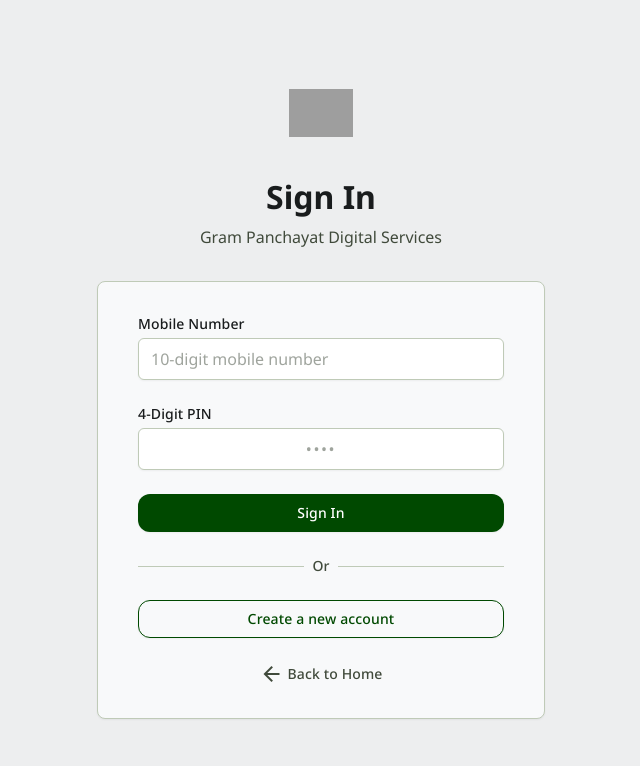
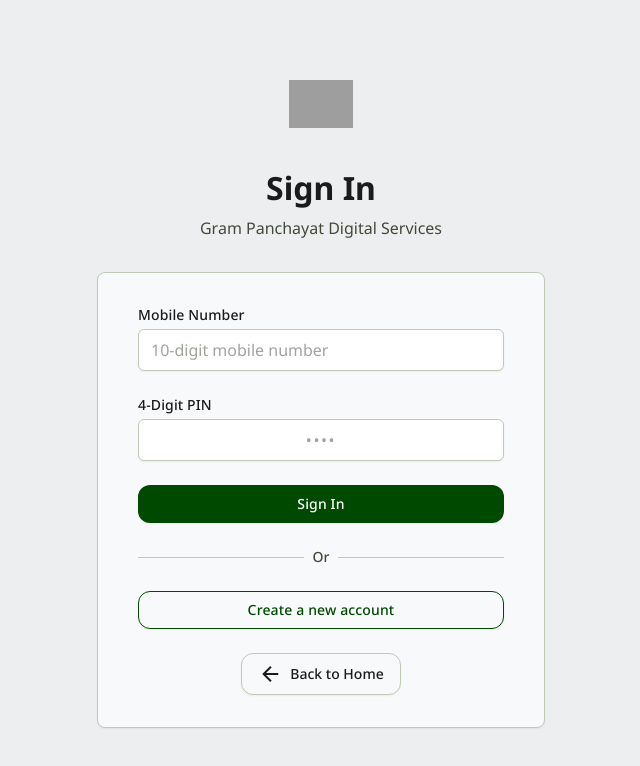
Before and after one commit to Mayuraglawe/GramPanchayattt, a Next.js app in the folder grampanchayat-platform/apps/web/: page /login in a window 1280 px wide. Shown: the top 766 px of the page, without its empty margins (319-959 px from the left). Built offline with nearby package versions, Linux system fonts and the light colour scheme; grey boxes are pictures that could not be loaded.

Commit message:
style: consistently format 'Back to Home' buttons across all public pages

```diff
--- a/grampanchayat-platform/apps/web/src/app/assets/page.tsx
+++ b/grampanchayat-platform/apps/web/src/app/assets/page.tsx
@@ -115,7 +115,7 @@ export default function PublicAssetsPage() {
       <div className="flex-1 py-10 px-4">
         <div className="max-w-5xl mx-auto">
         <div className="mb-6 flex items-center justify-between">
-          <Link href="/" className="inline-flex items-center text-sm font-medium text-primary hover:underline gap-1">
+          <Link href="/" className="inline-flex items-center gap-2 px-4 py-2 bg-surface text-on-surface border border-outline-variant rounded-full shadow-sm hover:bg-surface-container-high hover:text-primary transition-all text-sm font-medium">
             <span className="material-symbols-outlined text-[18px]">arrow_back</span>
             Back to Home
           </Link>
--- a/grampanchayat-platform/apps/web/src/app/certificates/page.tsx
+++ b/grampanchayat-platform/apps/web/src/app/certificates/page.tsx
@@ -71,7 +71,7 @@ export default function PublicCertificatesPage() {
       <div className="flex-1 py-10 px-4">
         <div className="max-w-3xl mx-auto">
           <div className="mb-6 flex items-center justify-between">
-            <Link href="/" className="inline-flex items-center text-sm font-medium text-primary hover:underline gap-1">
+            <Link href="/" className="inline-flex items-center gap-2 px-4 py-2 bg-surface text-on-surface border border-outline-variant rounded-full shadow-sm hover:bg-surface-container-high hover:text-primary transition-all text-sm font-medium">
               <span className="material-symbols-outlined text-[18px]">arrow_back</span>
               Back to Home
             </Link>
--- a/grampanchayat-platform/apps/web/src/app/complaints/page.tsx
+++ b/grampanchayat-platform/apps/web/src/app/complaints/page.tsx
@@ -71,7 +71,7 @@ export default function PublicComplaintsPage() {
       <div className="flex-1 py-10 px-4">
         <div className="max-w-3xl mx-auto">
         <div className="mb-6 flex items-center justify-between">
-          <Link href="/" className="inline-flex items-center text-sm font-medium text-primary hover:underline gap-1">
+          <Link href="/" className="inline-flex items-center gap-2 px-4 py-2 bg-surface text-on-surface border border-outline-variant rounded-full shadow-sm hover:bg-surface-container-high hover:text-primary transition-all text-sm font-medium">
             <span className="material-symbols-outlined text-[18px]">arrow_back</span>
             Back to Home
           </Link>
--- a/grampanchayat-platform/apps/web/src/app/feedback/page.tsx
+++ b/grampanchayat-platform/apps/web/src/app/feedback/page.tsx
@@ -60,7 +60,7 @@ export default function PublicFeedbackPage() {
       <div className="flex-1 py-10 px-4">
         <div className="max-w-2xl mx-auto">
         <div className="mb-6 flex items-center justify-between">
-          <Link href="/" className="inline-flex items-center text-sm font-medium text-primary hover:underline gap-1">
+          <Link href="/" className="inline-flex items-center gap-2 px-4 py-2 bg-surface text-on-surface border border-outline-variant rounded-full shadow-sm hover:bg-surface-container-high hover:text-primary transition-all text-sm font-medium">
             <span className="material-symbols-outlined text-[18px]">arrow_back</span>
             Back to Home
           </Link>
--- a/grampanchayat-platform/apps/web/src/app/login/page.tsx
+++ b/grampanchayat-platform/apps/web/src/app/login/page.tsx
@@ -156,8 +156,8 @@ function LoginForm() {
               </Link>
             </div>
 
-            <div className="mt-6 text-center">
-              <Link href="/" className="text-label-md font-label-md text-on-surface-variant hover:text-primary transition-colors flex items-center justify-center gap-1">
+            <div className="mt-6 flex justify-center">
+              <Link href="/" className="inline-flex items-center gap-2 px-4 py-2 bg-surface text-on-surface border border-outline-variant rounded-full shadow-sm hover:bg-surface-container-high hover:text-primary transition-all text-sm font-medium">
                 <span className="material-symbols-outlined text-[18px]">arrow_back</span>
                 Back to Home
               </Link>
--- a/grampanchayat-platform/apps/web/src/app/payments/page.tsx
+++ b/grampanchayat-platform/apps/web/src/app/payments/page.tsx
@@ -1,6 +1,7 @@
 'use client';
 
 import React, { useState } from 'react';
+import Link from 'next/link';
 import Navbar from '@/components/Navbar';
 
 interface Bill {
@@ -174,6 +175,12 @@ export default function PaymentsPage() {
 
       {/* BODY PORTAL */}
       <main className="flex-grow max-w-container-max w-full mx-auto px-md lg:px-lg py-xl flex flex-col gap-6">
+        <div className="mb-2">
+          <Link href="/" className="inline-flex items-center gap-2 px-4 py-2 bg-surface text-on-surface border border-outline-variant rounded-full shadow-sm hover:bg-surface-container-high hover:text-primary transition-all text-sm font-medium">
+            <span className="material-symbols-outlined text-[18px]">arrow_back</span>
+            Back to Home
+          </Link>
+        </div>
         {paymentSuccess ? (
           /* SUCCESS SCREEN */
           <div className="max-w-2xl w-full mx-auto bg-surface dark:bg-surface-container-high border border-outline-variant rounded-3xl p-8 shadow-lg text-center flex flex-col items-center gap-md animate-fade-in">
--- a/grampanchayat-platform/apps/web/src/app/register/page.tsx
+++ b/grampanchayat-platform/apps/web/src/app/register/page.tsx
@@ -182,8 +182,8 @@ export default function RegisterPage() {
             </p>
           </div>
 
-          <div className="mt-6 text-center">
-            <Link href="/" className="text-label-md font-label-md text-on-surface-variant hover:text-primary transition-colors flex items-center justify-center gap-1">
+          <div className="mt-6 flex justify-center">
+            <Link href="/" className="inline-flex items-center gap-2 px-4 py-2 bg-surface text-on-surface border border-outline-variant rounded-full shadow-sm hover:bg-surface-container-high hover:text-primary transition-all text-sm font-medium">
               <span className="material-symbols-outlined text-[18px]">arrow_back</span>
               Back to Home
             </Link>
--- a/grampanchayat-platform/apps/web/src/app/schemes/SchemesClient.tsx
+++ b/grampanchayat-platform/apps/web/src/app/schemes/SchemesClient.tsx
@@ -2,6 +2,7 @@
 
 /* eslint-disable @next/next/no-img-element */
 import React, { useState } from 'react';
+import Link from 'next/link';
 import Navbar from '@/components/Navbar';
 
 interface Scheme {
@@ -53,6 +54,12 @@ export default function SchemesClient({ initialSchemes }: SchemesClientProps) {
 
       {/* BODY CONTENT */}
       <main className="flex-grow max-w-container-max w-full mx-auto px-md lg:px-lg py-xl flex flex-col gap-6">
+        <div className="flex items-center justify-between">
+          <Link href="/" className="inline-flex items-center gap-2 px-4 py-2 bg-surface text-on-surface border border-outline-variant rounded-full shadow-sm hover:bg-surface-container-high hover:text-primary transition-all text-sm font-medium">
+            <span className="material-symbols-outlined text-[18px]">arrow_back</span>
+            Back to Home
+          </Link>
+        </div>
         {/* Search & Filter Section */}
         <div className="bg-surface dark:bg-surface-container-high border border-outline-variant rounded-3xl p-6 shadow-sm flex flex-col gap-6">
           <div className="flex flex-col md:flex-row md:items-center justify-between gap-4">
--- a/grampanchayat-platform/apps/web/src/app/track-status/page.tsx
+++ b/grampanchayat-platform/apps/web/src/app/track-status/page.tsx
@@ -1,6 +1,7 @@
 'use client';
 
 import { useState } from 'react';
+import Link from 'next/link';
 import Navbar from '@/components/Navbar';
 
 type TrackResult = {
@@ -41,6 +42,12 @@ export default function TrackStatusPage() {
     <div className="min-h-screen bg-gray-50 flex flex-col">
       <Navbar />
       <div className="flex-1 py-12 px-4 sm:px-6 lg:px-8">
+        <div className="max-w-md mx-auto mb-6 flex items-center justify-between">
+          <Link href="/" className="inline-flex items-center gap-2 px-4 py-2 bg-surface text-on-surface border border-outline-variant rounded-full shadow-sm hover:bg-surface-container-high hover:text-primary transition-all text-sm font-medium">
+            <span className="material-symbols-outlined text-[18px]">arrow_back</span>
+            Back to Home
+          </Link>
+        </div>
         <div className="max-w-md mx-auto bg-white rounded-lg shadow p-8">
           <h2 className="text-2xl font-bold text-center text-gray-900 mb-6">
             Track Your Application
--- a/grampanchayat-platform/apps/web/src/app/village-map/page.tsx
+++ b/grampanchayat-platform/apps/web/src/app/village-map/page.tsx
@@ -2,6 +2,7 @@
 
 import { useState } from 'react';
 import dynamic from 'next/dynamic';
+import Link from 'next/link';
 import Navbar from '@/components/Navbar';
 
 // Dynamically import the map component with ssr disabled
@@ -78,6 +79,12 @@ export default function VillageMapPage() {
         {/* Sidebar / Bottom Sheet on Mobile */}
         <aside className="w-full md:w-80 lg:w-96 bg-surface-container-lowest border-r border-outline-variant flex flex-col shrink-0 h-[40vh] md:h-auto overflow-y-auto order-2 md:order-1 z-10 shadow-lg md:shadow-none">
             <div className="p-4 border-b border-outline-variant/50 sticky top-0 bg-surface-container-lowest/90 backdrop-blur-sm z-10">
+                <div className="mb-4">
+                  <Link href="/" className="inline-flex items-center gap-2 px-4 py-2 bg-surface text-on-surface border border-outline-variant rounded-full shadow-sm hover:bg-surface-container-high hover:text-primary transition-all text-sm font-medium">
+                    <span className="material-symbols-outlined text-[18px]">arrow_back</span>
+                    Back to Home
+                  </Link>
+                </div>
                 <h2 className="text-title-md font-title-md text-on-surface mb-1">Points of Interest</h2>
                 <p className="text-body-sm text-on-surface-variant">Select a location to explore</p>
                 {selectedLocation && (
```
